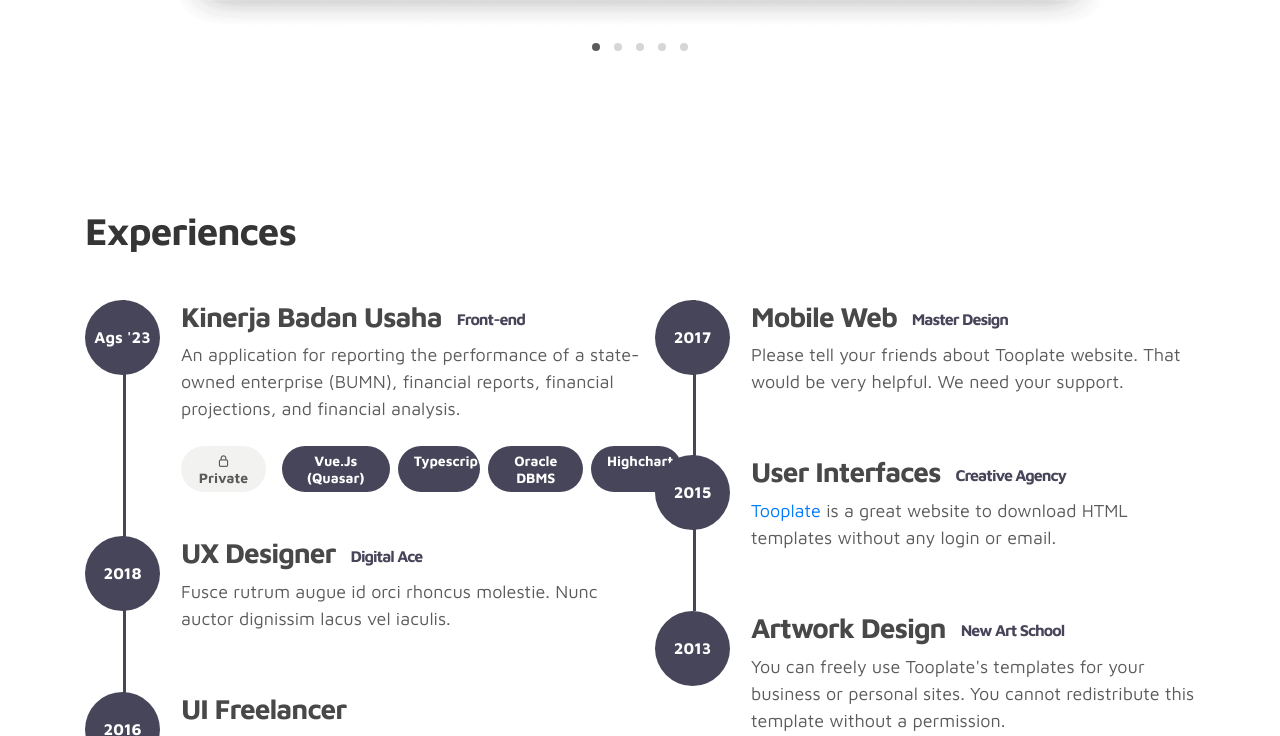
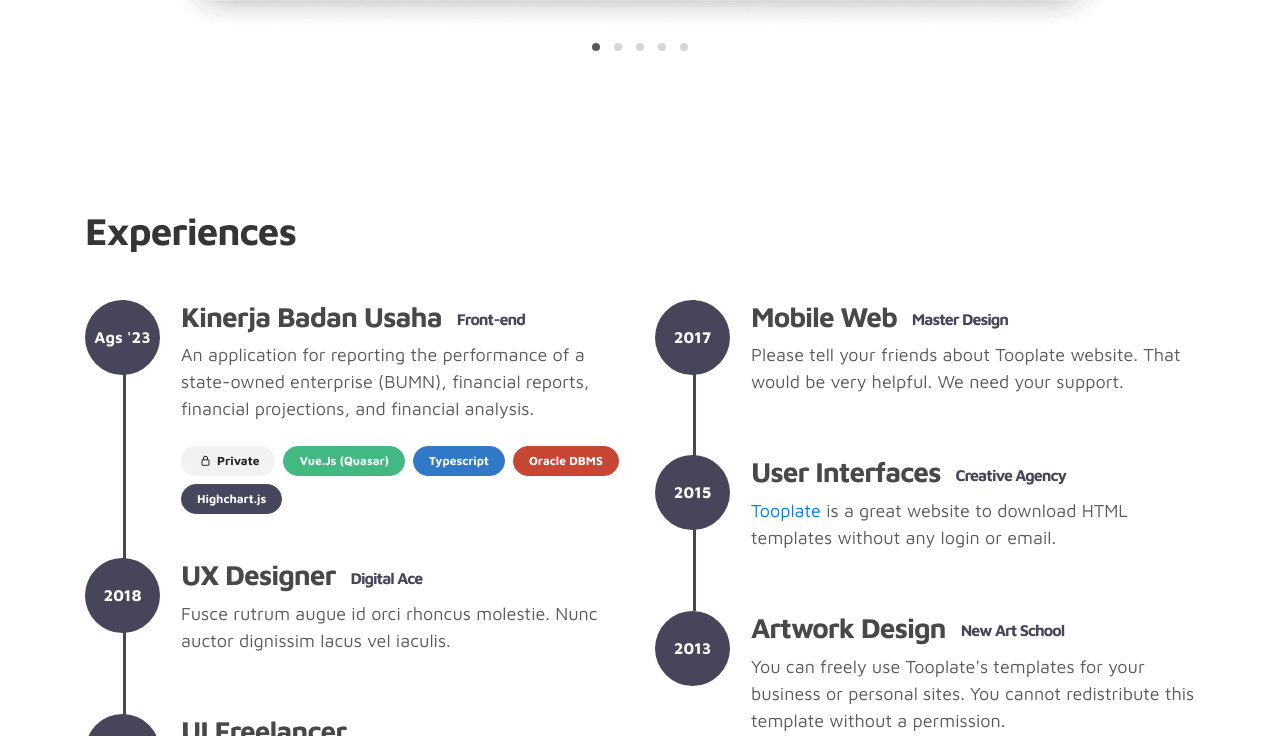
Before and after one commit to dirsulaiman/dirsulaiman.github.io, a plain HTML site: page index.html in a window 1280 px wide. Shown: the part 1495-2231 px from the top of the page. Drawn offline with Linux system fonts and the light colour scheme.

Commit message:
feat: adjust style btn link

```diff
--- a/index.html
+++ b/index.html
@@ -158,12 +158,12 @@
                              <div class="timeline-info">
                                   <h3><span>Kinerja Badan Usaha</span><small>Front-end</small></h3>
                                   <p>An application for reporting the performance of a state-owned enterprise (BUMN), financial reports, financial projections, and financial analysis.</p>
-                                  <div class="d-flex gap-1 mt-4">
-                                    <a href="#" target="_blank" class="btn mr-lg-2 custom-btn custom-btn-sm"><i class='uil uil-lock'></i> Private</a>
-                                    <a class="btn custom-btn custom-btn-bg custom-btn-link custom-btn-sm text-white">Vue.Js (Quasar)</a>
-                                    <a class="btn custom-btn custom-btn-bg custom-btn-link custom-btn-sm text-white">Typescript</a>
-                                    <a class="btn custom-btn custom-btn-bg custom-btn-link custom-btn-sm text-white">Oracle DBMS</a>
-                                    <a class="btn custom-btn custom-btn-bg custom-btn-link custom-btn-sm text-white">Highchart.js</a>
+                                  <div class="flex gap-1 mt-4">
+                                    <a class="btn custom-btn custom-btn-sm"><i class='uil uil-lock'></i> Private</a>
+                                    <a class="btn custom-btn custom-btn-sm text-white btn-vue" href="https://quasar.dev/" target="_blank">Vue.Js (Quasar)</a>
+                                    <a class="btn custom-btn custom-btn-sm text-white btn-typescript" href="https://www.typescriptlang.org/" target="_blank" >Typescript</a>
+                                    <a class="btn custom-btn custom-btn-sm text-white btn-oracle" href="https://www.oracle.com/id/database/" target="_blank">Oracle DBMS</a>
+                                    <a class="btn custom-btn custom-btn-sm text-white btn-highchart" href="https://www.highcharts.com" target="_blank">Highchart.js</a>
                                   </div>
                              </div>
                         </div>
--- a/sass/tooplate-style.scss
+++ b/sass/tooplate-style.scss
@@ -21,6 +21,7 @@ $main-color: #28e110;
 $border-color: #f2f2f1;
 $button-color: #474559;
 
+
 $small-font-size: 14px;
 $link-font-size: 16px;
 
@@ -30,6 +31,26 @@ $scale-3: 1.5rem;
 $scale-4: 2rem;
 $scale-5: 2.5rem;
 $scale-6: 3rem;
+
+// Define a list of colors names
+$button-colors: (
+	vue: #42b883,
+	highchart: #46465c,
+	oracle: #C74634,
+	typescript: #3178c6,
+);
+
+@each $name, $color in $button-colors {
+  .btn-#{$name} {
+	border-color: $color;
+    background-color: $color !important;
+	color: $text-white;
+	&:hover {
+		background: $text-white !important;
+		color: $color !important;
+	}
+  }
+}
 
 @mixin transition-effect {
 	transition: all 0.4s ease;
@@ -42,6 +63,11 @@ body {
 
 .full-screen {
 	padding: 8rem 0;
+}
+
+.flex {
+	display: flex;
+	flex-wrap: wrap;
 }
 
 .gap-1 {
@@ -146,6 +172,7 @@ b, strong {
     font-size: $small-font-size;
     line-height: normal;
     overflow: hidden;
+	flex-shrink: 0;
     @include transition-effect;
     &:hover {
     	color: $main-color;
@@ -160,6 +187,8 @@ b, strong {
     }
 	&.custom-btn-sm {
 		padding: 5px 15px;
+		font-size: .75rem;
+		line-height: 1.5;
 	}
 }
 
```
Also changed, not shown: css/tooplate-style.css.
